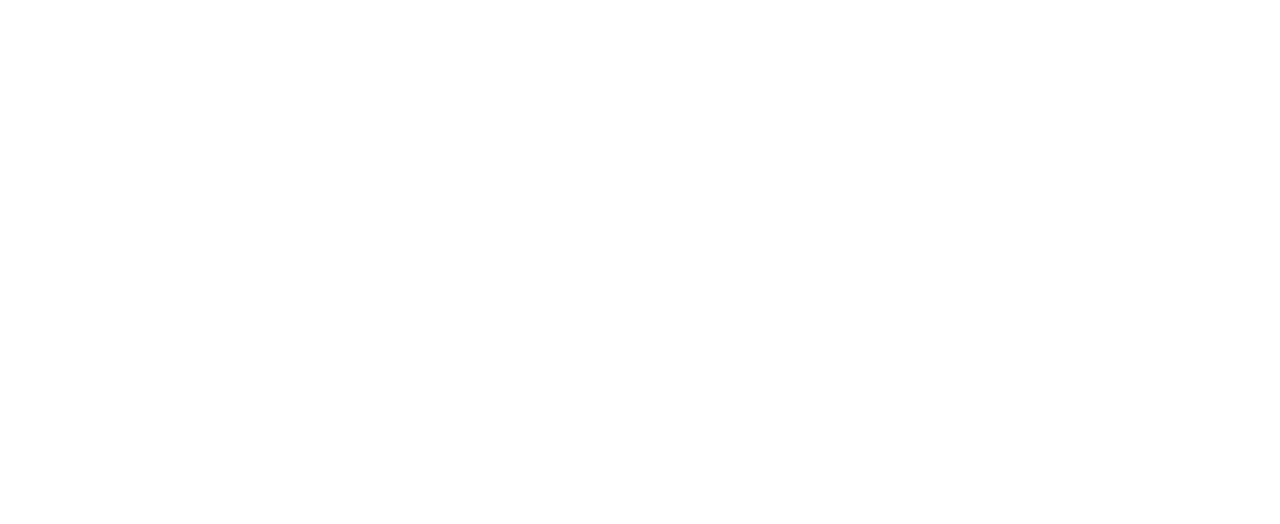
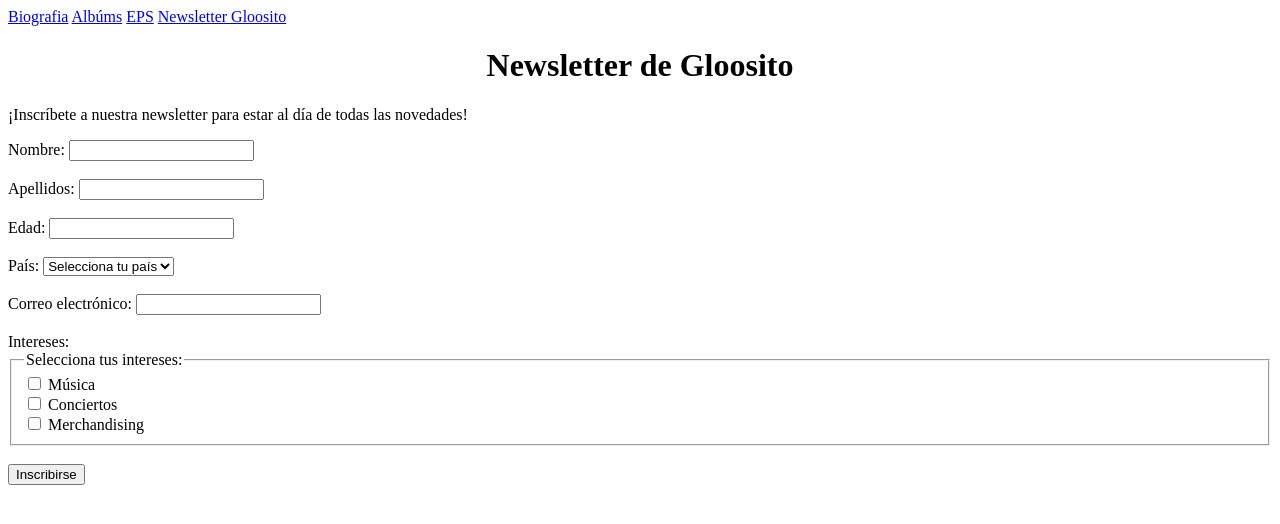
Before and after one commit to kuromazin/ASIX1-0373-AE3-MySpoti, a plain HTML site: page pages/formulario/index.html in a window 1280 px wide. Drawn offline with Linux system fonts and the light colour scheme.

Commit message:
Formulario finiquitado

```diff
--- a/pages/formulario/index.html
+++ b/pages/formulario/index.html
@@ -0,0 +1,64 @@
+<!DOCTYPE html>
+<html lang="en">
+<head>
+  <meta charset="UTF-8">
+  <meta name="viewport" content="width=device-width, initial-scale=1.0">
+  <title>Inscripció a la Newsletter de l'Artista</title>
+</head>
+<header>
+    <a href="../../index.html">Biografia</a>
+    <a href="../../pages/albums/index.html">Albúms</a>
+    <a href="../../pages/EPS/index.html">EPS</a>
+    <a href="../../pages/formulario/index.html">Newsletter Gloosito</a>
+    <h1 align="center">Newsletter de Gloosito</h1>
+</header>
+<body>
+    <p>¡Inscríbete a nuestra newsletter para estar al día de todas las novedades!</p>
+    <form action="/submit-newsletter" method="post">
+      <label for="nombre">Nombre:</label>
+      <input type="text" id="nombre" name="nombre" required>
+      <br><br>
+
+      <label for="apellidos">Apellidos:</label>
+      <input type="text" id="apellidos" name="apellidos" required>
+      <br><br>
+
+      <label for="edad">Edad:</label>
+      <input type="number" id="edad" name="edad" min="0" required>
+      <br><br>
+
+      <label for="pais">País:</label>
+      <select id="pais" name="pais" required>
+        <option value="" disabled selected>Selecciona tu país</option>
+        <option value="espana">España</option>
+        <option value="francia">Francia</option>
+        <option value="italia">Italia</option>
+        <option value="otros">Otros</option>
+      </select>
+      <br><br>
+
+      <label for="email">Correo electrónico:</label>
+      <input type="email" id="email" name="email" required>
+      <br><br>
+
+      <label for="intereses">Intereses:</label>
+      <fieldset id="intereses">
+        <legend>Selecciona tus intereses:</legend>
+        <label>
+          <input type="checkbox" name="intereses" value="musica"> Música
+        </label>
+        <br>
+        <label>
+          <input type="checkbox" name="intereses" value="conciertos"> Conciertos
+        </label>
+        <br>
+        <label>
+          <input type="checkbox" name="intereses" value="merchandising"> Merchandising
+        </label>
+      </fieldset>
+      <br>
+
+      <button type="submit">Inscribirse</button>
+    </form>
+  </body>
+  </html>
```
Also changed, not shown: index.html (+1 -0 lines), pages/EPS/index.html (+18 -0 lines), pages/albums/index.html (+4 -0 lines), img/psicompompo.jpg (added), img/rx bushido.jpg (added).
